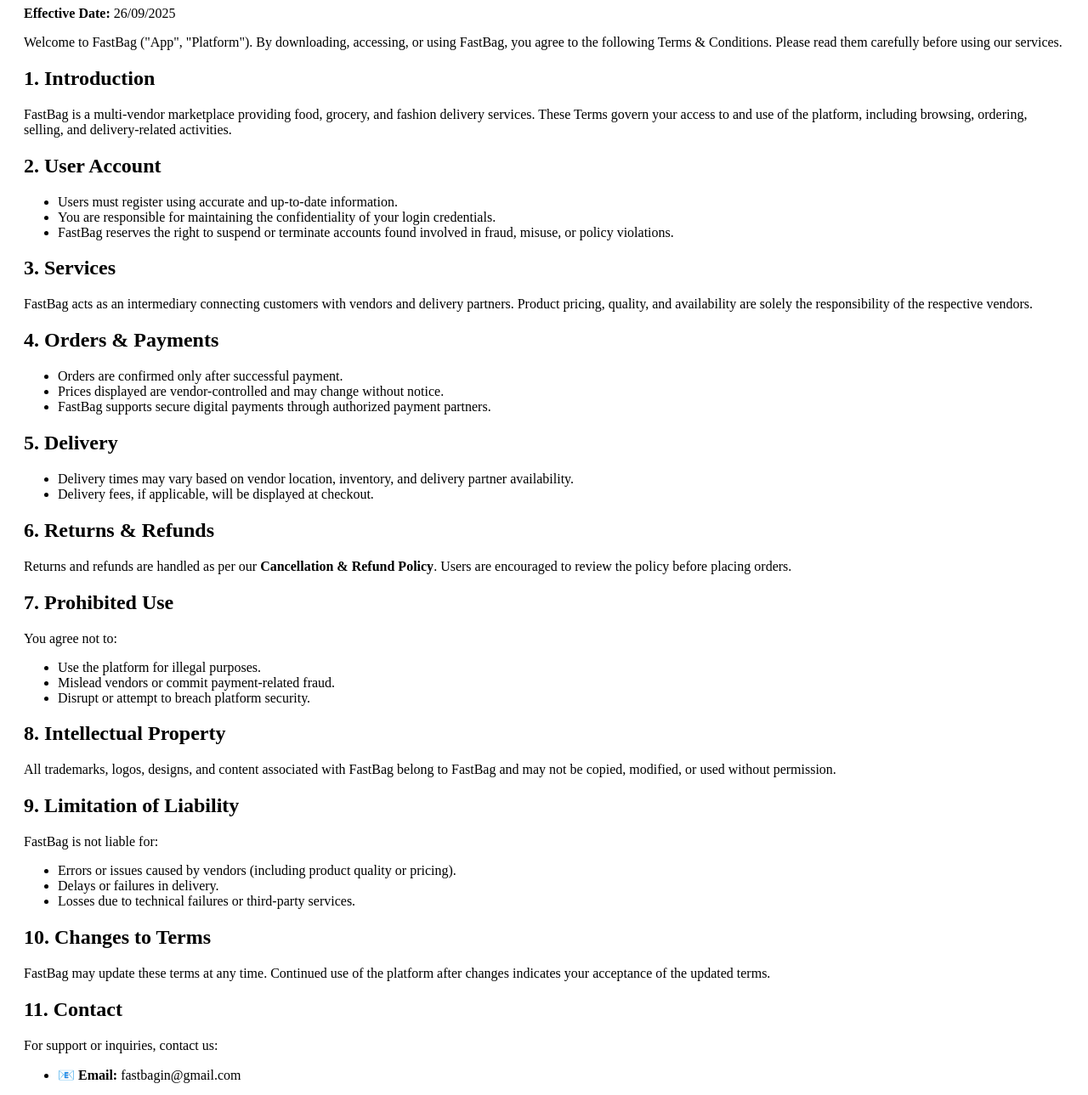
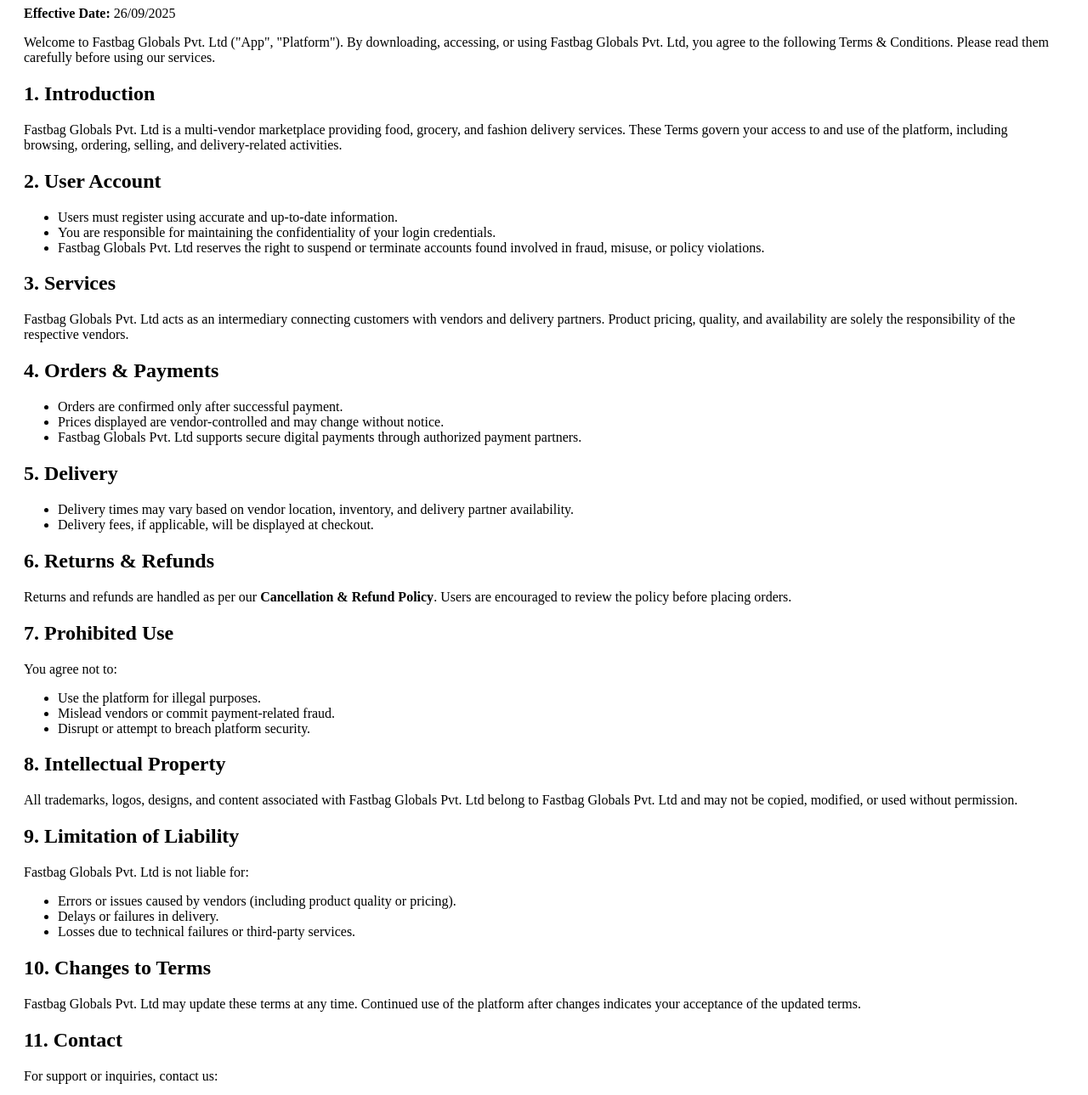
Before and after one commit to codeedexprojects/fastbagprivacy, a plain HTML site: page terms.html in a window 1280 px wide. Shown: the part 102-1391 px from the top of the page at 85% size. Drawn offline with Linux system fonts and the light colour scheme.

Commit message:
updations

```diff
--- a/terms.html
+++ b/terms.html
@@ -3,34 +3,34 @@
 <head>
   <meta charset="UTF-8">
   <meta name="viewport" content="width=device-width, initial-scale=1.0">
-  <title>Terms & Conditions - FastBag</title>
+  <title>Terms & Conditions - Fastbag Globals Pvt. Ltd.</title>
 </head>
 <body style="padding: 20px;">
 
-  <h1>📄 Terms & Conditions for FastBag</h1>
+  <h1>📄 Terms & Conditions for Fastbag Globals Pvt. Ltd.</h1>
 
   <p><strong>Effective Date:</strong> 26/09/2025</p>
 
-  <p>Welcome to FastBag ("App", "Platform"). By downloading, accessing, or using FastBag, you agree to the following Terms & Conditions. Please read them carefully before using our services.</p>
+  <p>Welcome to Fastbag Globals Pvt. Ltd ("App", "Platform"). By downloading, accessing, or using Fastbag Globals Pvt. Ltd, you agree to the following Terms & Conditions. Please read them carefully before using our services.</p>
 
   <h2>1. Introduction</h2>
-  <p>FastBag is a multi-vendor marketplace providing food, grocery, and fashion delivery services. These Terms govern your access to and use of the platform, including browsing, ordering, selling, and delivery-related activities.</p>
+  <p>Fastbag Globals Pvt. Ltd is a multi-vendor marketplace providing food, grocery, and fashion delivery services. These Terms govern your access to and use of the platform, including browsing, ordering, selling, and delivery-related activities.</p>
 
   <h2>2. User Account</h2>
   <ul>
     <li>Users must register using accurate and up-to-date information.</li>
     <li>You are responsible for maintaining the confidentiality of your login credentials.</li>
-    <li>FastBag reserves the right to suspend or terminate accounts found involved in fraud, misuse, or policy violations.</li>
+    <li>Fastbag Globals Pvt. Ltd reserves the right to suspend or terminate accounts found involved in fraud, misuse, or policy violations.</li>
   </ul>
 
   <h2>3. Services</h2>
-  <p>FastBag acts as an intermediary connecting customers with vendors and delivery partners. Product pricing, quality, and availability are solely the responsibility of the respective vendors.</p>
+  <p>Fastbag Globals Pvt. Ltd acts as an intermediary connecting customers with vendors and delivery partners. Product pricing, quality, and availability are solely the responsibility of the respective vendors.</p>
 
   <h2>4. Orders & Payments</h2>
   <ul>
     <li>Orders are confirmed only after successful payment.</li>
     <li>Prices displayed are vendor-controlled and may change without notice.</li>
-    <li>FastBag supports secure digital payments through authorized payment partners.</li>
+    <li>Fastbag Globals Pvt. Ltd supports secure digital payments through authorized payment partners.</li>
   </ul>
 
   <h2>5. Delivery</h2>
@@ -51,10 +51,10 @@
   </ul>
 
   <h2>8. Intellectual Property</h2>
-  <p>All trademarks, logos, designs, and content associated with FastBag belong to FastBag and may not be copied, modified, or used without permission.</p>
+  <p>All trademarks, logos, designs, and content associated with Fastbag Globals Pvt. Ltd belong to Fastbag Globals Pvt. Ltd and may not be copied, modified, or used without permission.</p>
 
   <h2>9. Limitation of Liability</h2>
-  <p>FastBag is not liable for:</p>
+  <p>Fastbag Globals Pvt. Ltd is not liable for:</p>
   <ul>
     <li>Errors or issues caused by vendors (including product quality or pricing).</li>
     <li>Delays or failures in delivery.</li>
@@ -62,7 +62,7 @@
   </ul>
 
   <h2>10. Changes to Terms</h2>
-  <p>FastBag may update these terms at any time. Continued use of the platform after changes indicates your acceptance of the updated terms.</p>
+  <p>Fastbag Globals Pvt. Ltd may update these terms at any time. Continued use of the platform after changes indicates your acceptance of the updated terms.</p>
 
   <h2>11. Contact</h2>
   <p>For support or inquiries, contact us:</p>
```
Also changed, not shown: cancellation.html (+1 -1 lines), contact.html (+1 -1 lines), index.html (+5 -5 lines), shipping.html (+2 -2 lines).
